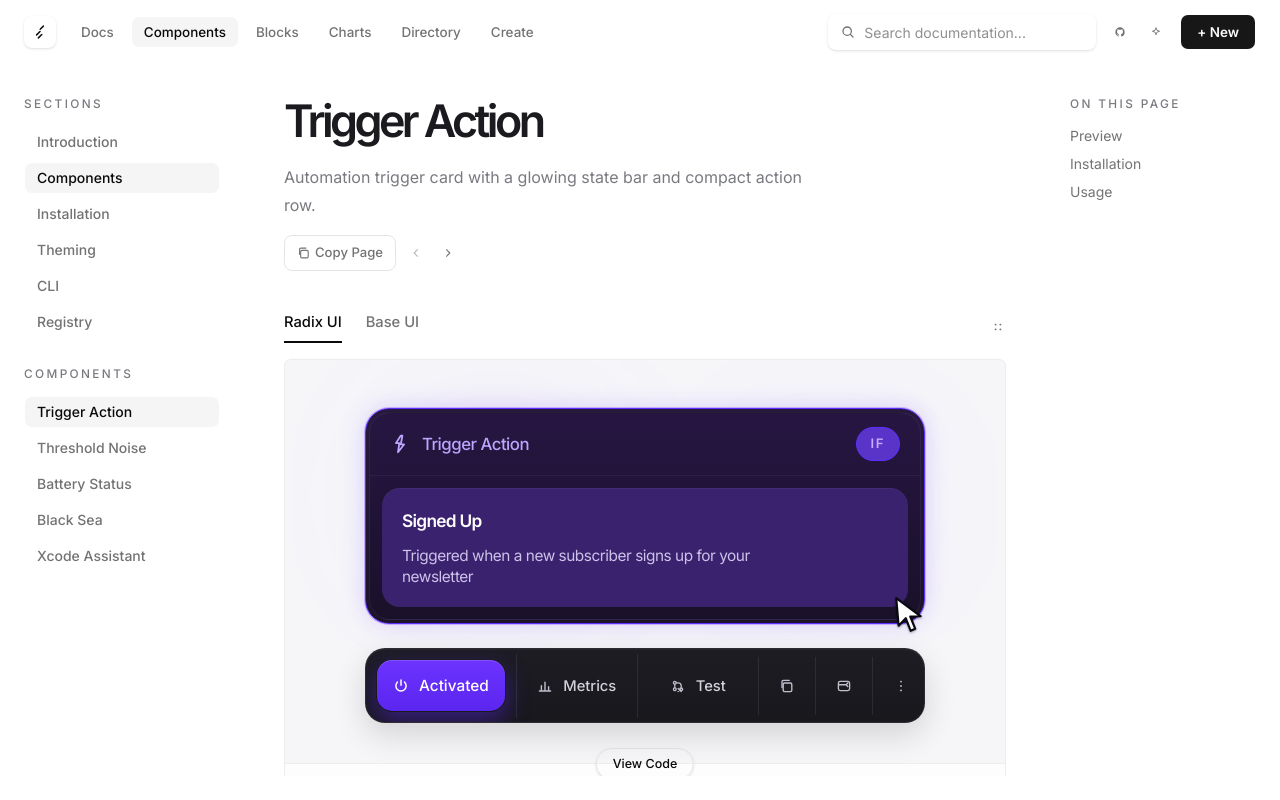
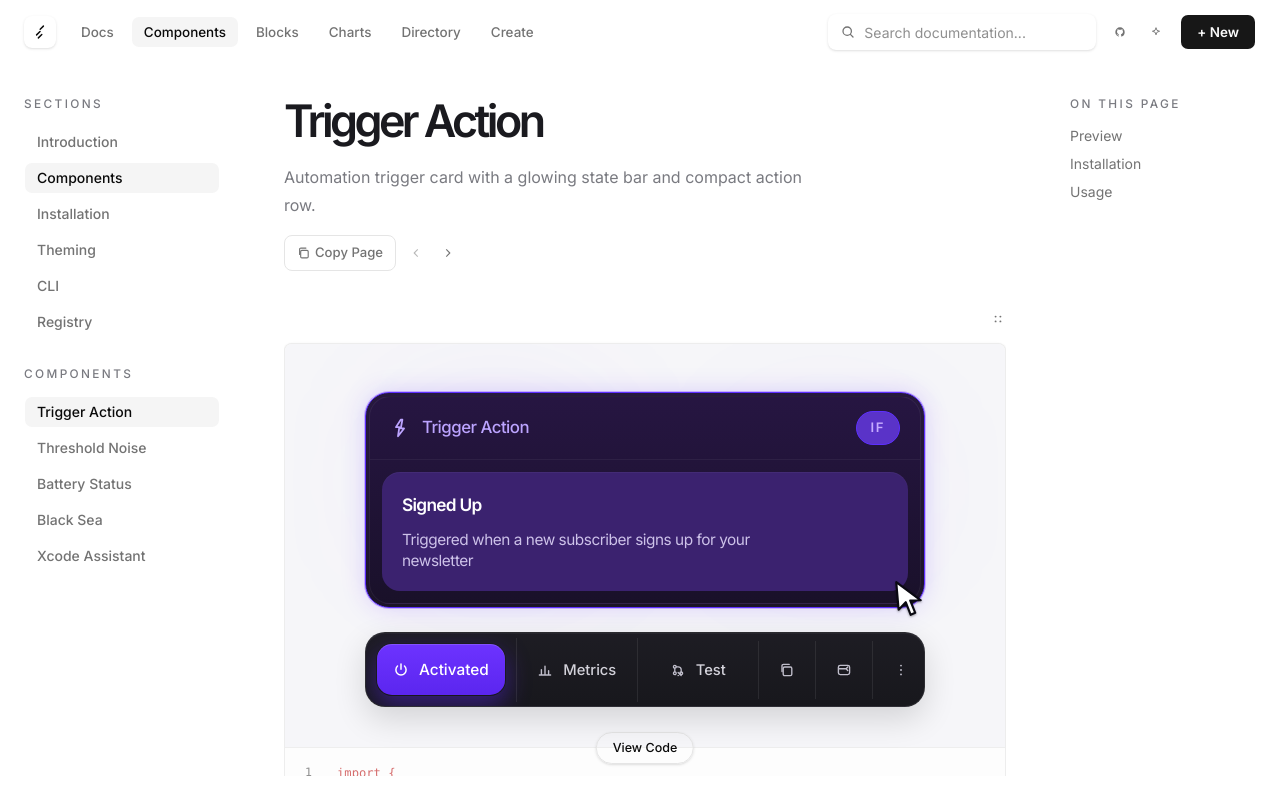
Before and after one commit to artistatbl/desgin, a Next.js app: page / in a window 1280 px wide. Built offline with nearby package versions, Linux system fonts and the light colour scheme.

Commit message:
Remove preview framework tabs

```diff
--- a/src/components/docs/main.tsx
+++ b/src/components/docs/main.tsx
@@ -224,12 +224,7 @@ export function Main({
 
         <div className="mt-6 flex min-h-0 flex-1 flex-col gap-7 overflow-hidden">
           <section id="preview" className="space-y-4">
-            <div className="flex items-center justify-between">
-              <div className="flex items-center gap-6">
-                <SectionTab label="Radix UI" active />
-                <SectionTab label="Base UI" />
-              </div>
-
+            <div className="flex justify-end">
               <div className="text-muted-foreground">
                 <DotsIcon />
               </div>
```
